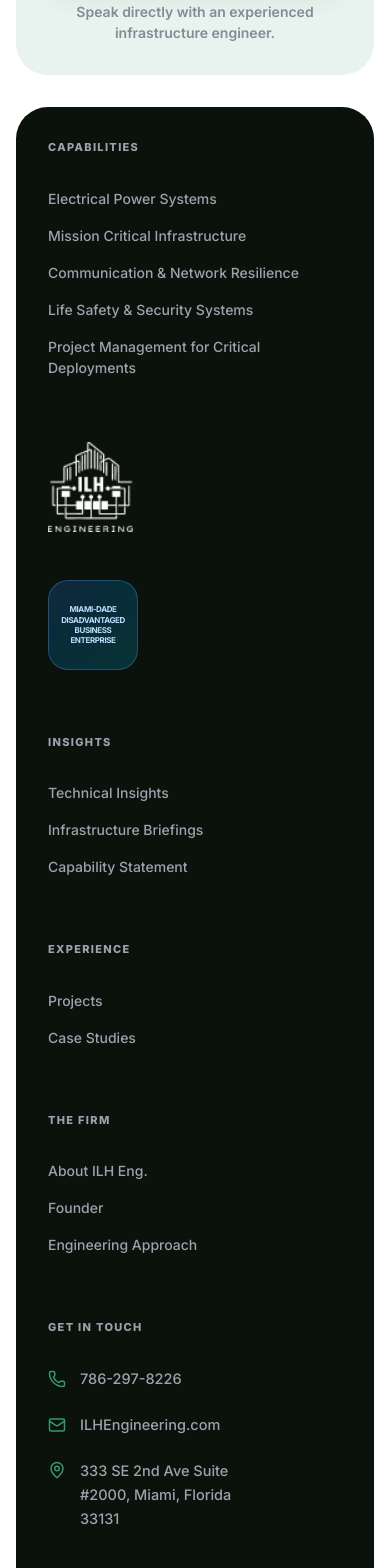
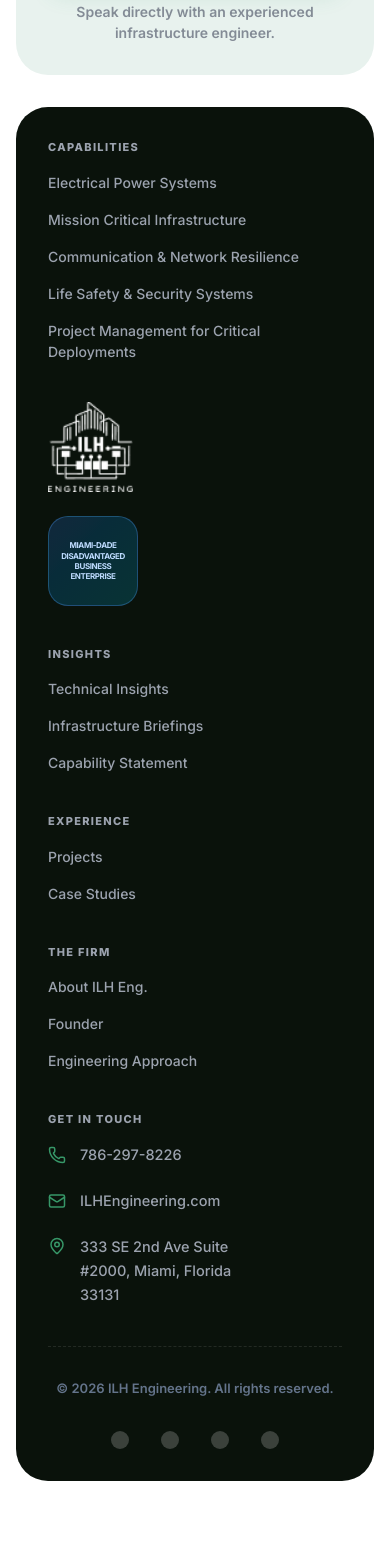
Before and after one commit to Yug210705/ILH_Engineering, a React (Vite) app: page / in a window 390 px wide. Shown: the part 10260-11828 px from the top of the page. Built offline with nearby package versions, Linux system fonts and the light colour scheme.

Commit message:
style(footer): tighten dark column vertical spacing and categorize mobile layout more compactly

```diff
--- a/src/components/Footer.jsx
+++ b/src/components/Footer.jsx
@@ -48,10 +48,10 @@
 
           {/* Left Dark Card */}
           <div className="flex-[1.5] bg-[#0a120b] rounded-[32px] sm:rounded-[40px] p-8 sm:p-10 lg:p-16 text-white flex flex-col justify-between">
-            <div className="grid grid-cols-1 md:grid-cols-2 lg:grid-cols-3 gap-y-16 gap-x-12">
+            <div className="grid grid-cols-1 md:grid-cols-2 lg:grid-cols-3 gap-y-10 sm:gap-y-16 gap-x-12">
               {/* Capabilities */}
               <div className="flex flex-col">
-                <h4 className="text-[11px] font-[800] uppercase tracking-[0.12em] text-[#9ca3af] mb-8">Capabilities</h4>
+                <h4 className="text-[11px] font-[800] uppercase tracking-[0.12em] text-[#9ca3af] mb-4 sm:mb-8">Capabilities</h4>
                 <ul className="flex flex-col gap-4 text-[14px] text-[#9ca3af] font-medium">
                   <li className="hover:text-white cursor-pointer transition-colors">Electrical Power Systems</li>
                   <li className="hover:text-white cursor-pointer transition-colors">Mission Critical Infrastructure</li>
@@ -63,7 +63,7 @@
 
               {/* Get in Touch */}
               <div className="flex flex-col order-last lg:order-none">
-                <h4 className="text-[11px] font-[800] uppercase tracking-[0.12em] text-[#9ca3af] mb-8">Get in Touch</h4>
+                <h4 className="text-[11px] font-[800] uppercase tracking-[0.12em] text-[#9ca3af] mb-4 sm:mb-8">Get in Touch</h4>
                 <ul className="flex flex-col gap-6 text-[14.5px] text-[#9ca3af] font-medium">
                   <li className="flex items-start gap-3.5 transition-colors">
                     <Phone size={18} className="shrink-0 mt-0.5 text-[#379768]" />
@@ -80,8 +80,8 @@
                 </ul>
               </div>
 
-              {/* Logo / Badge */}
-              <div className="flex flex-col items-start lg:items-end gap-12">
+              {/* Logo / Badge Area - Compact for mobile */}
+              <div className="flex flex-col items-start lg:items-end gap-6 sm:gap-12">
                 <div className="flex flex-col items-center">
                    <div className="flex flex-col items-center gap-3">
                      <img src={siteLogo} alt="ILH" className="h-[90px] w-auto brightness-0 invert opacity-100" />
@@ -95,7 +95,7 @@
 
               {/* Insights */}
               <div className="flex flex-col">
-                <h4 className="text-[11px] font-[800] uppercase tracking-[0.12em] text-[#9ca3af] mb-8">Insights</h4>
+                <h4 className="text-[11px] font-[800] uppercase tracking-[0.12em] text-[#9ca3af] mb-4 sm:mb-8">Insights</h4>
                 <ul className="flex flex-col gap-4 text-[14px] text-[#9ca3af] font-medium">
                   <li className="hover:text-white cursor-pointer transition-colors">Technical Insights</li>
                   <li className="hover:text-white cursor-pointer transition-colors">Infrastructure Briefings</li>
@@ -105,7 +105,7 @@
 
               {/* Experience */}
               <div className="flex flex-col">
-                <h4 className="text-[11px] font-[800] uppercase tracking-[0.12em] text-[#9ca3af] mb-8">Experience</h4>
+                <h4 className="text-[11px] font-[800] uppercase tracking-[0.12em] text-[#9ca3af] mb-4 sm:mb-8">Experience</h4>
                 <ul className="flex flex-col gap-4 text-[14px] text-[#9ca3af] font-medium">
                   <li className="hover:text-white cursor-pointer transition-colors">Projects</li>
                   <li className="hover:text-white cursor-pointer transition-colors">Case Studies</li>
@@ -114,7 +114,7 @@
 
               {/* The Firm */}
               <div className="flex flex-col">
-                <h4 className="text-[11px] font-[800] uppercase tracking-[0.12em] text-[#9ca3af] mb-8">The Firm</h4>
+                <h4 className="text-[11px] font-[800] uppercase tracking-[0.12em] text-[#9ca3af] mb-4 sm:mb-8">The Firm</h4>
                 <ul className="flex flex-col gap-4 text-[14px] text-[#9ca3af] font-medium">
                   <li className="hover:text-white cursor-pointer transition-colors">About ILH Eng.</li>
                   <li className="hover:text-white cursor-pointer transition-colors">Founder</li>
@@ -124,7 +124,7 @@
             </div>
 
             {/* Bottom Section */}
-            <div className="pt-12 border-t border-dashed border-white/10 mt-20 flex flex-col md:flex-row items-center justify-between gap-8">
+            <div className="pt-8 sm:pt-12 border-t border-dashed border-white/10 mt-10 sm:mt-20 flex flex-col md:flex-row items-center justify-between gap-8">
               <span className="text-[#64748b] text-[13px] font-[600]">© 2026 ILH Engineering. All rights reserved.</span>
               <div className="flex items-center gap-8">
                 <div className="w-[18px] h-[18px] bg-white/20 rounded-full cursor-pointer hover:bg-white/40 transition-colors"></div>
```
